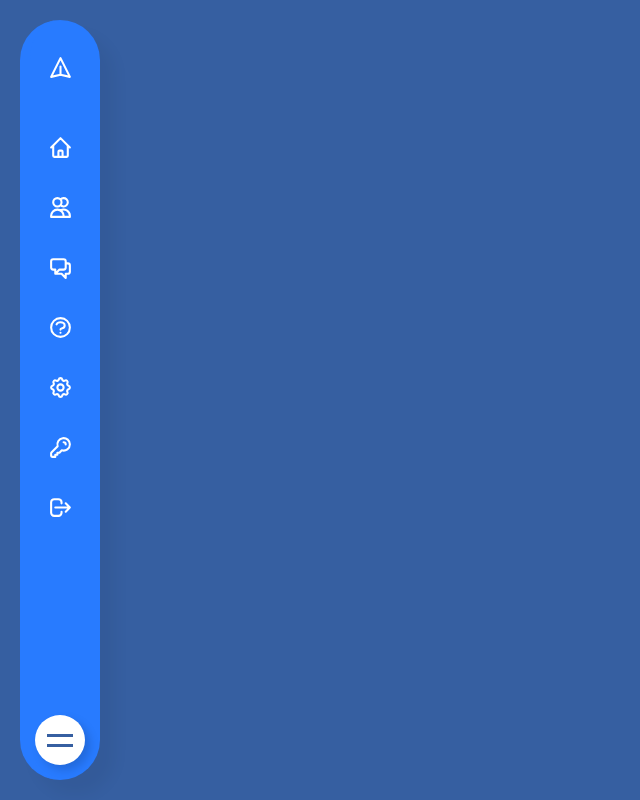
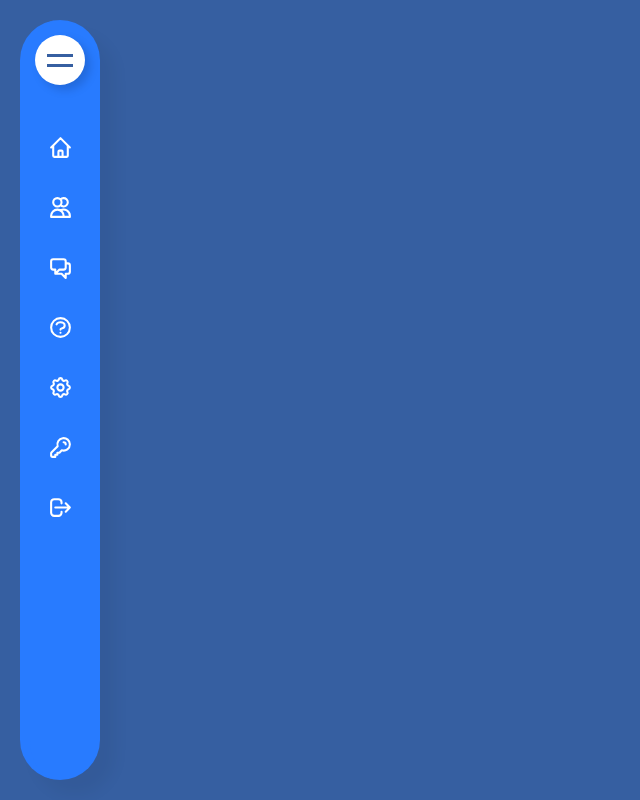
Before and after one commit to puncoz/sidebar-menu-html, a website: page index.html in a window 1280 px wide. Shown: the whole page, without its empty margins (0-640 px from the left). Drawn offline with Linux system fonts and the light colour scheme.

Commit message:
scroll added, toggle icon on top

```diff
--- a/index.html
+++ b/index.html
@@ -6,7 +6,7 @@
     <meta http-equiv="X-UA-Compatible" content="IE=edge">
     <meta name="viewport" content="width=device-width, initial-scale=1.0">
     <title>Sidebar Menu</title>
-    <link rel="stylesheet" href="/dist/style.css">
+    <link rel="stylesheet" href="./dist/style.css">
 </head>
 
 <body>
--- a/src/style.scss
+++ b/src/style.scss
@@ -12,6 +12,10 @@ body {
     background: #365fa1;
 }
 
+::-webkit-scrollbar {
+    width: 2px;
+}
+
 .navigation {
     position: fixed;
     inset: 20px;
@@ -19,7 +23,8 @@ body {
     width: 80px;
     border-left: 10px solid #287bff;
     border-radius: 50px;
-    overflow: hidden;
+    overflow-x: hidden;
+    overflow-y: auto;
     box-shadow: 15px 15px 15px rgba(0, 0, 0, 0.05);
     transition: 0.5s;
 
@@ -114,7 +119,7 @@ body {
 
     .toggle {
         position: absolute;
-        bottom: 15px;
+        top: 15px;
         right: 15px;
         width: 50px;
         height: 50px;
```
Also changed, not shown: dist/style.css, 3 other files.
